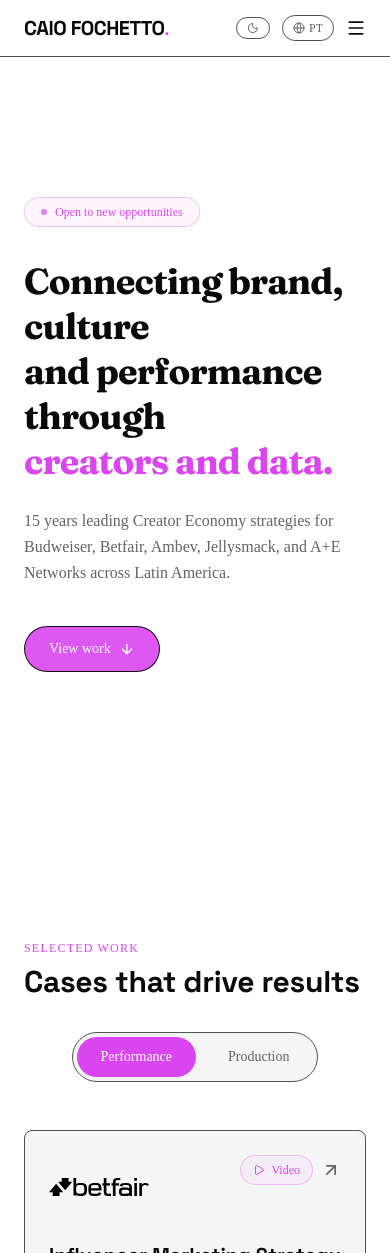
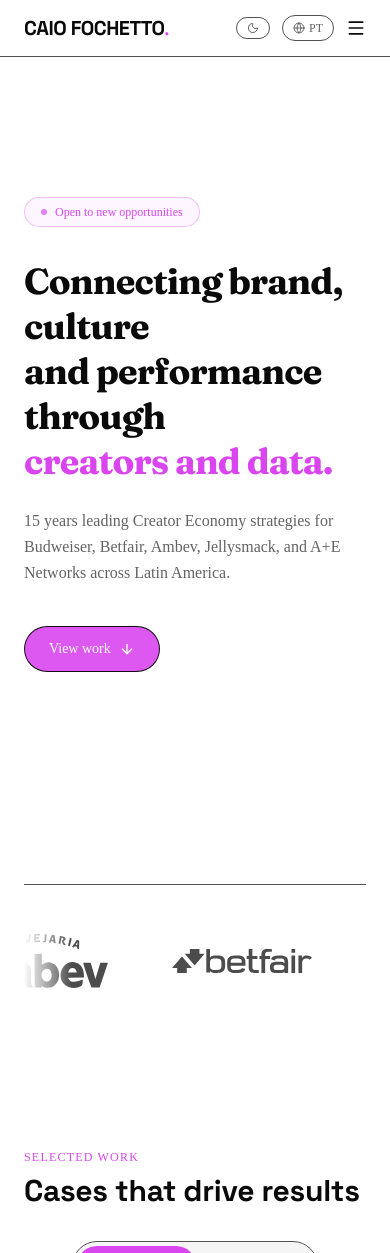
Before and after one commit to renanfochetto/portfolio-redesign-caiofochetto.com, a Next.js app: page /en in a window 390 px wide. Shown: the top 1253 px of the page. Built offline with nearby package versions, Linux system fonts and the light colour scheme.

Commit message:
feat: add logo carousel and animated section to homepage

```diff
--- a/app/[locale]/page.tsx
+++ b/app/[locale]/page.tsx
@@ -1,5 +1,7 @@
 import { Header } from "@/components/header";
 import { Hero } from "@/components/hero";
+import { LogoCarousel } from "@/components/logo-carousel";
+import { AnimatedSection } from "@/components/animated-section";
 import { WorkSection } from "@/components/work-section";
 import { ExperienceSection } from "@/components/experience-section";
 import { AboutSection } from "@/components/about-section";
@@ -11,6 +13,14 @@ export default function HomePage() {
       <Header />
       <main>
         <Hero />
+
+        {/* Carrossel aparece APÓS o hero, só visível com scroll */}
+        <AnimatedSection className="px-6 pb-16 lg:px-8">
+          <div className="mx-auto w-full max-w-6xl">
+            <LogoCarousel />
+          </div>
+        </AnimatedSection>
+
         <WorkSection />
         <ExperienceSection />
         <AboutSection />
```
